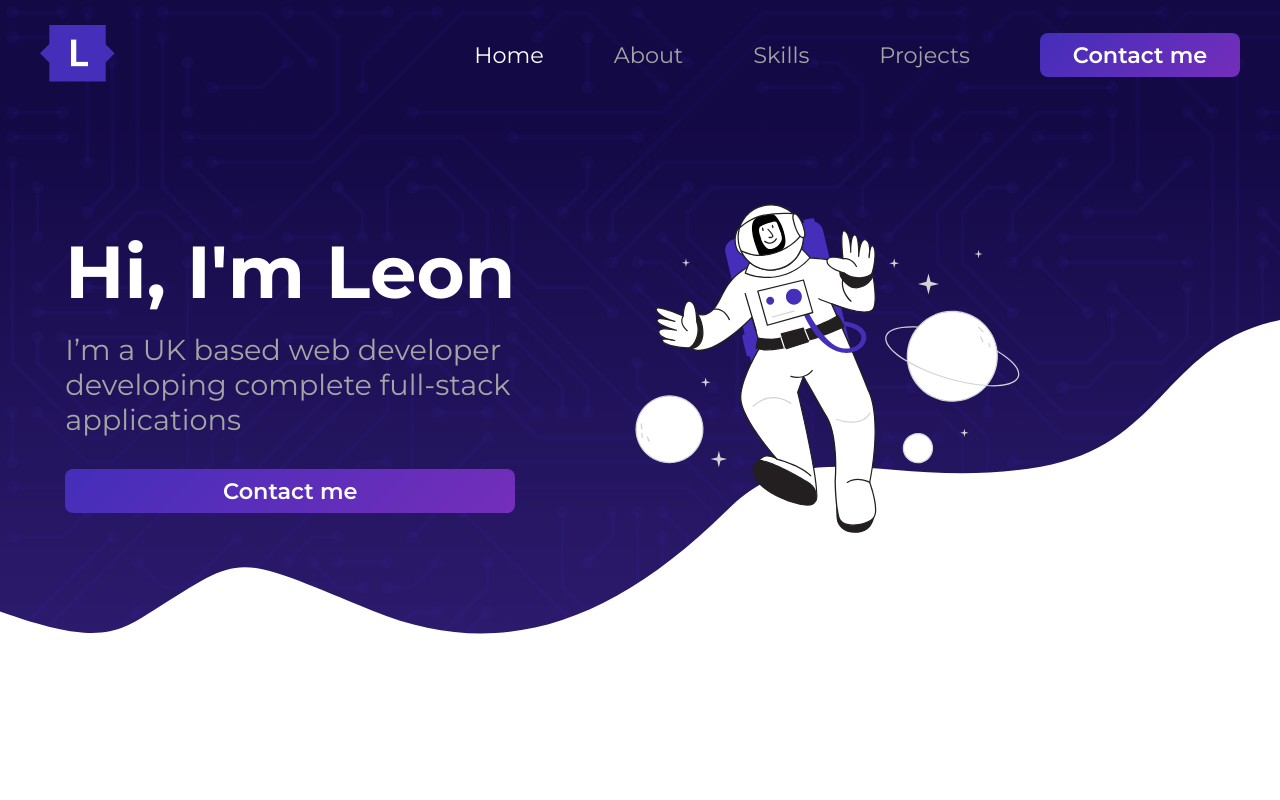
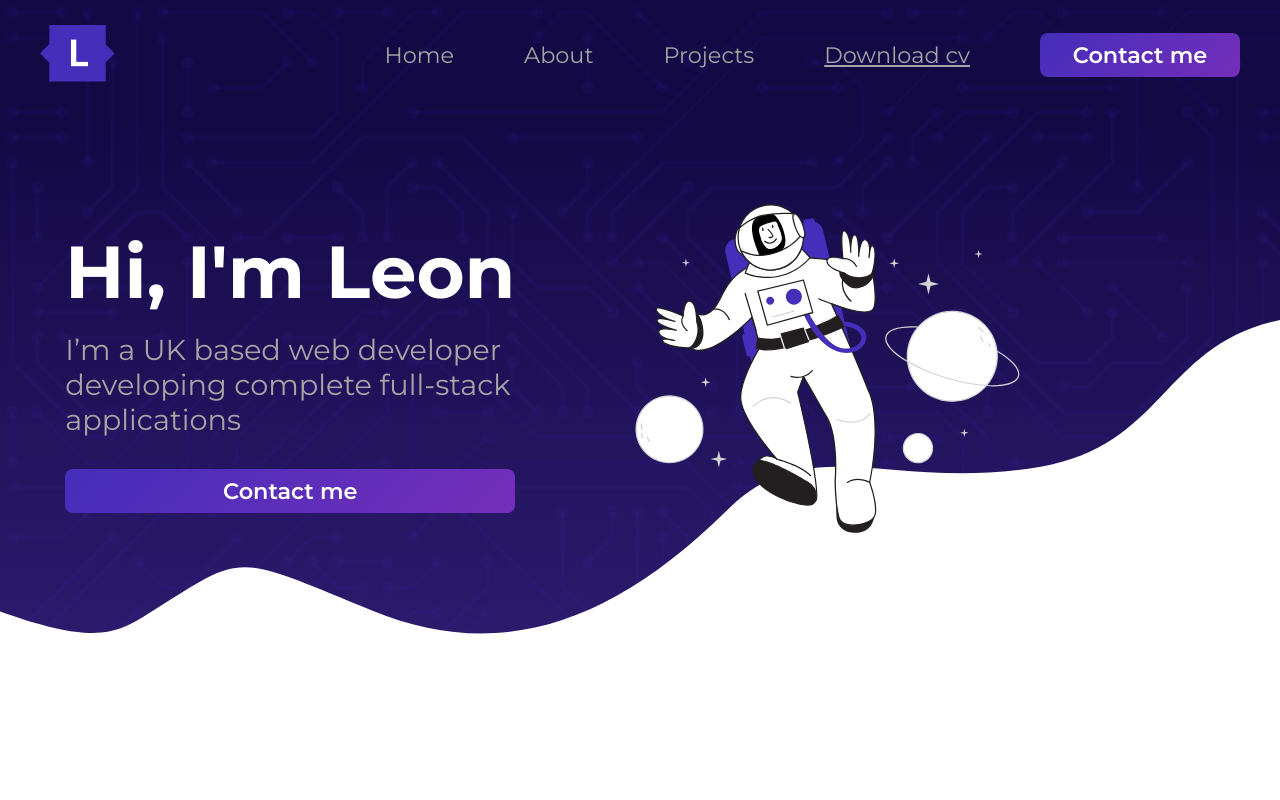
Before and after one commit to NinjaInShade/portfolio, a React (Create React App) app: page / in a window 1280 px wide. Shown: the top 800 px of the page. Built offline with nearby package versions, Linux system fonts and the light colour scheme.

Commit message:
Sidebar colours changed, overlay added so rest of screen is darkened, big improvement and fits really well with new theme

```diff
--- a/src/App.css
+++ b/src/App.css
@@ -35,3 +35,7 @@ ul {
   justify-content: center;
   align-items: center;
 }
+
+.underline {
+  text-decoration: underline;
+}
--- a/src/App.js
+++ b/src/App.js
@@ -8,7 +8,6 @@ import "./App.css";
 
 // TODO: Refactor contact form. The html/css may be excessive and could be a lot cleaner and smaller.
 // TODO: Change sidebar bg colour and darken rest of the screen, or consider different approach.
-// TODO: Place download cv in a convient place
 // TODO: Make a page which after you send an email informs if email was send correctly.
 
 function App() {
--- a/src/components/UI/ContactForm.js
+++ b/src/components/UI/ContactForm.js
@@ -40,7 +40,7 @@ export default function ContactForm() {
     setMessage(e.target.value);
 
     const sanitized_data = sanitizeData([e.target.value]);
-    updated_errors.message = minMaxLength(sanitized_data[0], 1, 120);
+    updated_errors.message = minMaxLength(sanitized_data[0], 1, 500);
 
     setErrors(updated_errors);
   }
--- a/src/components/UI/Navbar.css
+++ b/src/components/UI/Navbar.css
@@ -32,12 +32,19 @@ nav img {
   font-size: 1.4rem;
 }
 
-.nav-link:hover {
+.sidebar .nav-link {
+  color: #6655b0;
+  font-weight: 600;
+}
+
+.nav-link:hover,
+.nav-link:active {
   color: #fff;
 }
 
-.nav-link-active {
-  color: #fff;
+.sidebar .nav-link:hover,
+.sidebar .nav-link:active {
+  color: #8674d6;
 }
 
 .hamburger {
@@ -52,19 +59,35 @@ nav img {
   cursor: pointer;
 }
 
+.sidebar button svg {
+  color: #2e1b6f;
+}
+
 .sidebar {
   position: absolute;
   top: 0;
   right: -250px;
   width: 250px;
   height: 100vh;
-  background: #2a3f59;
+  background: #fff;
   transition: transform 0.3s ease-in-out;
-  padding: 25px 50px 25px 0;
+  padding: 25px;
   display: flex;
   flex-direction: column;
   align-items: flex-end;
-  z-index: 2;
+  z-index: 3;
+}
+
+.sidebar-overlay {
+  opacity: 0;
+  position: absolute;
+  top: 0;
+  right: 0;
+  width: 100vw;
+  height: 100vh;
+  background: rgba(0, 0, 0, 0.7);
+  z-index: -1;
+  transition: opacity 0.3s ease-in-out;
 }
 
 .sidebar button {
@@ -76,7 +99,7 @@ nav img {
   margin: 15px 0;
 }
 
-@media (max-width: 1000px) {
+@media (max-width: 1100px) {
   .nav-links {
     display: none;
   }
--- a/src/components/UI/Navbar.js
+++ b/src/components/UI/Navbar.js
@@ -30,13 +30,13 @@ export default function Navbar() {
             </NavLink>
           </li>
           <li>
-            <NavLink to="/skills" exact activeClassName="nav-link-active" className="nav-link">
-              Skills
+            <NavLink to="/projects" exact activeClassName="nav-link-active" className="nav-link">
+              Projects
             </NavLink>
           </li>
           <li>
-            <NavLink to="/projects" exact activeClassName="nav-link-active" className="nav-link">
-              Projects
+            <NavLink to="/download_cv" exact activeClassName="nav-link-active" className="nav-link underline">
+              Download cv
             </NavLink>
           </li>
           <li>
@@ -48,6 +48,7 @@ export default function Navbar() {
         <button className="hamburger" onClick={open_sidebar}>
           <i className="fas fa-bars"></i>
         </button>
+        <div className="sidebar-overlay" style={openSidebar ? { opacity: "100", zIndex: "2" } : {}}></div>
         <div className="sidebar" style={openSidebar ? { transform: "translateX(-250px)" } : { transform: "translateX(0)" }}>
           <button onClick={open_sidebar}>
             <i className="fas fa-times"></i>
@@ -64,13 +65,13 @@ export default function Navbar() {
               </NavLink>
             </li>
             <li>
-              <NavLink to="/skills" exact activeClassName="nav-link-active" className="nav-link" onClick={open_sidebar}>
-                Skills
+              <NavLink to="/projects" exact activeClassName="nav-link-active" className="nav-link" onClick={open_sidebar}>
+                Projects
               </NavLink>
             </li>
             <li>
-              <NavLink to="/projects" exact activeClassName="nav-link-active" className="nav-link" onClick={open_sidebar}>
-                Projects
+              <NavLink to="/download_cv" exact activeClassName="nav-link-active" className="nav-link underline">
+                Download cv
               </NavLink>
             </li>
             <li>
```
Also changed, not shown: 1 other file (tests, documents, lock files or other folders).
